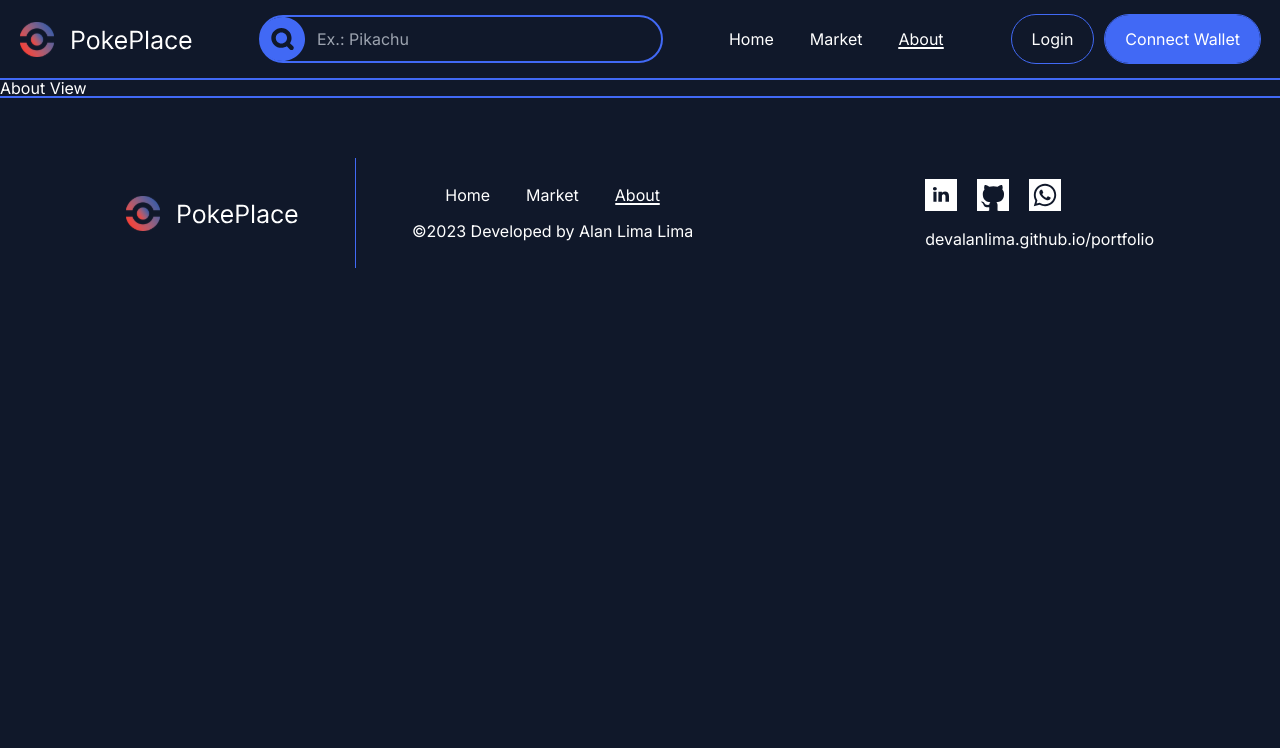
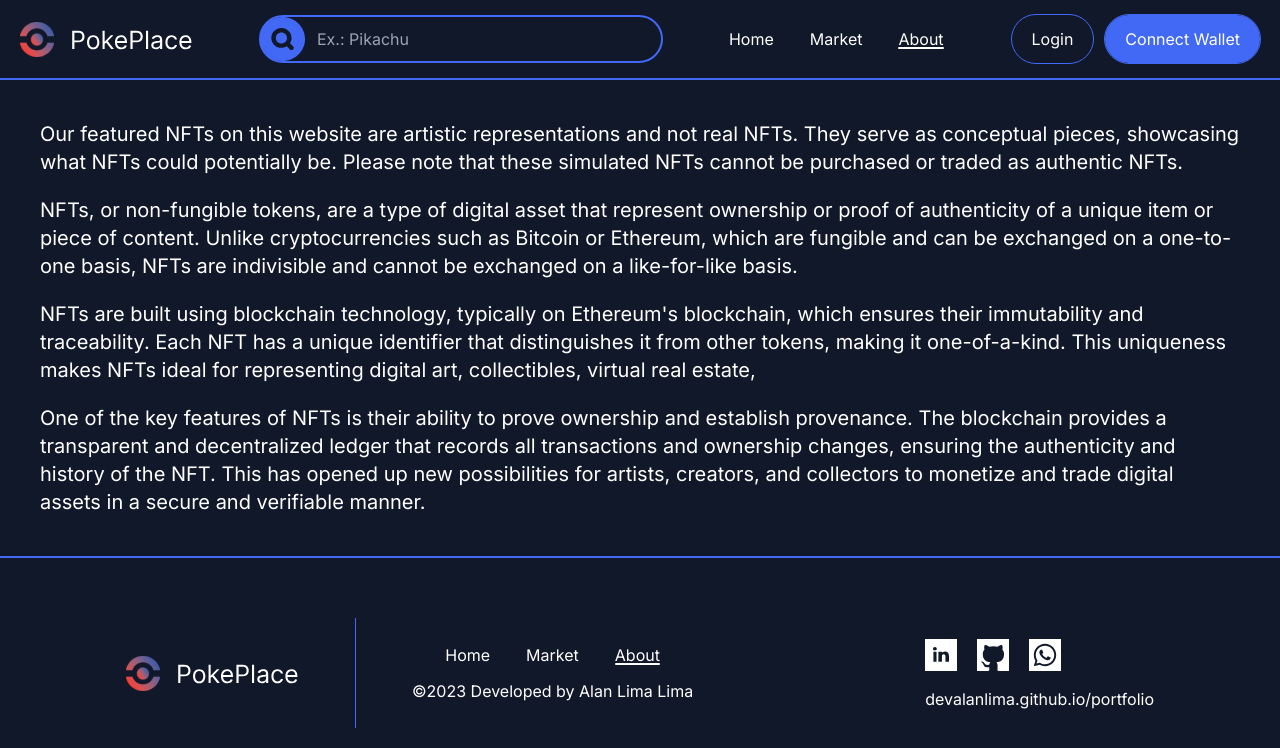
Before and after one commit to devalanlima/PokePlace, a Vue app: page /about in a window 1280 px wide. Shown: the top 748 px of the page. Built offline with nearby package versions, Linux system fonts and the light colour scheme.

Commit message:
add / content in about page

```diff
--- a/src/views/AboutView.vue
+++ b/src/views/AboutView.vue
@@ -1,3 +1,25 @@
 <template>
-  <h1>About View</h1>
+  <div class="text-xl p-10 flex flex-col gap-5">
+    <p>
+      Our featured NFTs on this website are artistic representations and not real NFTs. They serve as conceptual pieces,
+      showcasing what NFTs could potentially be. Please note that these simulated NFTs cannot be purchased or traded as
+      authentic NFTs.
+    </p>
+    <p>
+      NFTs, or non-fungible tokens, are a type of digital asset that represent ownership or proof of authenticity of a
+      unique item or piece of content. Unlike cryptocurrencies such as Bitcoin or Ethereum, which are fungible and can be
+      exchanged on a one-to-one basis, NFTs are indivisible and cannot be exchanged on a like-for-like basis.
+    </p>
+    <p>
+      NFTs are built using blockchain technology, typically on Ethereum's blockchain, which ensures their immutability and
+      traceability. Each NFT has a unique identifier that distinguishes it from other tokens, making it one-of-a-kind. This
+      uniqueness makes NFTs ideal for representing digital art, collectibles, virtual real estate,
+    </p>
+    <p>
+      One of the key features of NFTs is their ability to prove ownership and establish provenance. The blockchain provides
+      a transparent and decentralized ledger that records all transactions and ownership changes, ensuring the authenticity
+      and history of the NFT. This has opened up new possibilities for artists, creators, and collectors to monetize and
+      trade digital assets in a secure and verifiable manner.
+    </p>
+  </div>
 </template>
```
